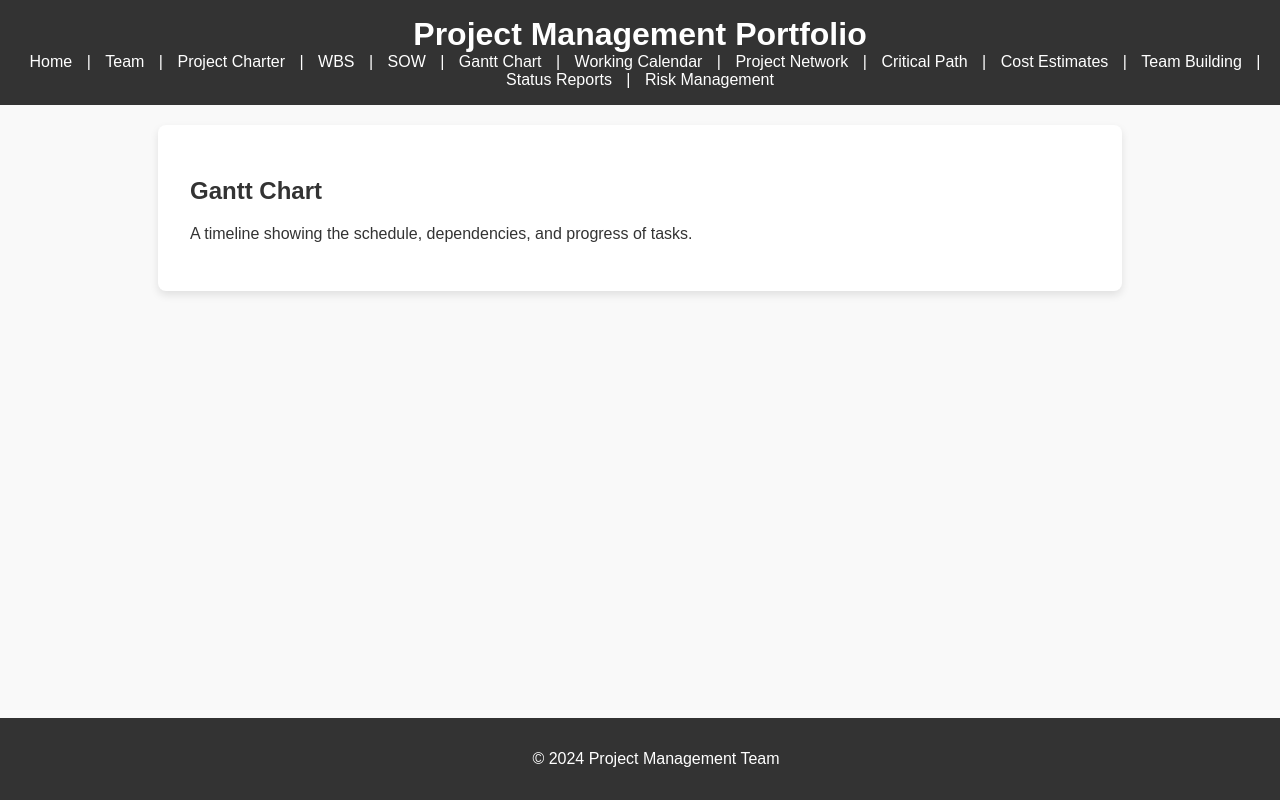
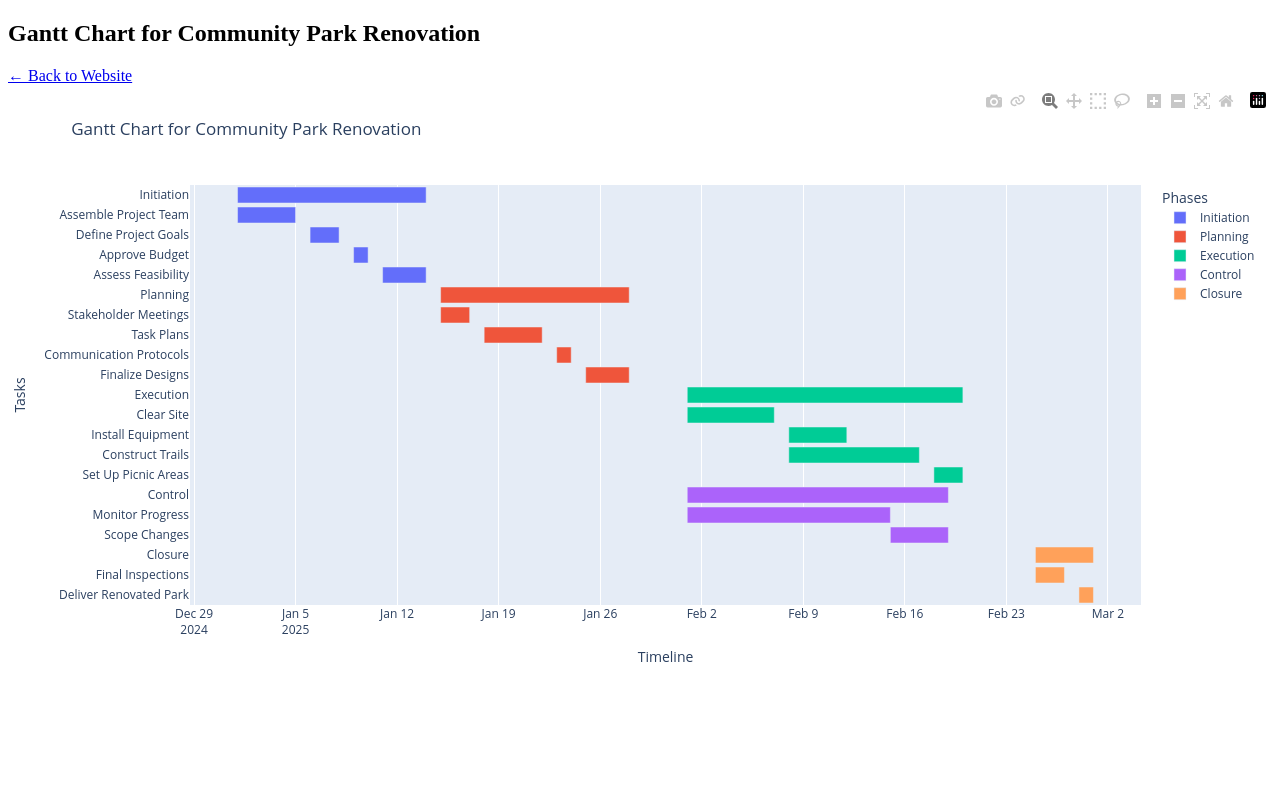
Before and after one commit to ninjashark121/project-management-final, a Flask app: page /gantt-chart in a window 1280 px wide. Run offline with Flask 3, Linux system fonts and the light colour scheme; some libraries are stand-ins or nearby versions.

Commit message:
commit 11?

```diff
--- a/app/app.py
+++ b/app/app.py
@@ -88,10 +88,66 @@
     return render_template('sow.html')
 
 
+import pandas as pd
+import plotly.express as px
+from flask import Markup
+
 # Route: Gantt Chart
 @app.route('/gantt-chart')
 def gantt_chart():
-    return render_template('gantt.html')
+    # Task Data for Gantt Chart
+    data = [
+        {"Task": "Initiation", "Start": "2025-01-01", "Finish": "2025-01-14", "Resource": "Initiation"},
+        {"Task": "Assemble Project Team", "Start": "2025-01-01", "Finish": "2025-01-05", "Resource": "Initiation"},
+        {"Task": "Define Project Goals", "Start": "2025-01-06", "Finish": "2025-01-08", "Resource": "Initiation"},
+        {"Task": "Approve Budget", "Start": "2025-01-09", "Finish": "2025-01-10", "Resource": "Initiation"},
+        {"Task": "Assess Feasibility", "Start": "2025-01-11", "Finish": "2025-01-14", "Resource": "Initiation"},
+        {"Task": "Planning", "Start": "2025-01-15", "Finish": "2025-01-28", "Resource": "Planning"},
+        {"Task": "Stakeholder Meetings", "Start": "2025-01-15", "Finish": "2025-01-17", "Resource": "Planning"},
+        {"Task": "Task Plans", "Start": "2025-01-18", "Finish": "2025-01-22", "Resource": "Planning"},
+        {"Task": "Communication Protocols", "Start": "2025-01-23", "Finish": "2025-01-24", "Resource": "Planning"},
+        {"Task": "Finalize Designs", "Start": "2025-01-25", "Finish": "2025-01-28", "Resource": "Planning"},
+        {"Task": "Execution", "Start": "2025-02-01", "Finish": "2025-02-20", "Resource": "Execution"},
+        {"Task": "Clear Site", "Start": "2025-02-01", "Finish": "2025-02-07", "Resource": "Execution"},
+        {"Task": "Install Equipment", "Start": "2025-02-08", "Finish": "2025-02-12", "Resource": "Execution"},
+        {"Task": "Construct Trails", "Start": "2025-02-08", "Finish": "2025-02-17", "Resource": "Execution"},
+        {"Task": "Set Up Picnic Areas", "Start": "2025-02-18", "Finish": "2025-02-20", "Resource": "Execution"},
+        {"Task": "Control", "Start": "2025-02-01", "Finish": "2025-02-19", "Resource": "Control"},
+        {"Task": "Monitor Progress", "Start": "2025-02-01", "Finish": "2025-02-15", "Resource": "Control"},
+        {"Task": "Scope Changes", "Start": "2025-02-15", "Finish": "2025-02-19", "Resource": "Control"},
+        {"Task": "Closure", "Start": "2025-02-25", "Finish": "2025-03-01", "Resource": "Closure"},
+        {"Task": "Final Inspections", "Start": "2025-02-25", "Finish": "2025-02-27", "Resource": "Closure"},
+        {"Task": "Deliver Renovated Park", "Start": "2025-02-28", "Finish": "2025-03-01", "Resource": "Closure"}
+    ]
+
+    # Create DataFrame
+    df = pd.DataFrame(data)
+
+    # Create Gantt Chart
+    fig = px.timeline(
+        df,
+        x_start="Start",
+        x_end="Finish",
+        y="Task",
+        color="Resource",
+        title="Gantt Chart for Community Park Renovation",
+        labels={"Task": "Tasks", "Resource": "Phases"}
+    )
+
+    fig.update_layout(
+        xaxis_title="Timeline",
+        yaxis_title="Tasks",
+        xaxis=dict(showgrid=True),
+        yaxis=dict(autorange="reversed"),
+        bargap=0.2,
+        height=600
+    )
+
+    # Convert plot to HTML
+    gantt_chart_html = fig.to_html(full_html=False)
+
+    return render_template('gantt_chart.html', gantt_chart=Markup(gantt_chart_html))
+
 
 
 # Route: Working Calendar
--- a/app/static/css/style.css
+++ b/app/static/css/style.css
@@ -357,3 +357,18 @@
 body {
     overflow-x: auto;
 }
+
+
+.back-button {
+    display: inline-block;
+    background-color: #4CAF50; /* Green background */
+    color: white;
+    padding: 10px 20px;
+    text-decoration: none;
+    font-size: 16px;
+    border-radius: 5px;
+}
+
+.back-button:hover {
+    background-color: #45a049; /* Darker green on hover */
+}
--- a/app/templates/gantt_chart.html
+++ b/app/templates/gantt_chart.html
@@ -5,16 +5,16 @@
     <title>Gantt Chart</title>
     <!-- Include Plotly.js -->
     <script src="https://cdn.plot.ly/plotly-latest.min.js"></script>
-    <!-- Include CSS for styling -->
+    <!-- Optional: Include CSS -->
     <link rel="stylesheet" href="{{ url_for('static', filename='style.css') }}">
 </head>
 <body>
-    <!-- Navigation Button -->
+    <h2>Gantt Chart for Community Park Renovation</h2>
+
+    <!-- Back to Website Button -->
     <div class="navigation">
         <a href="{{ url_for('index') }}" class="back-button">← Back to Website</a>
     </div>
-
-    <h2>Gantt Chart for Community Park Renovation</h2>
 
     <!-- Embed the Gantt chart -->
     {{ gantt_chart | safe }}
--- a/events.json
+++ b/events.json
@@ -1 +1 @@
-[{"date": "2024-12-11", "title": "12", "description": "this is really cool event that is of the utmost importance"}, {"date": "2024-12-18", "title": "12", "description": "this is another event that is extremely important to the final project."}, {"date": "2024-12-26", "title": "12", "description": "12"}, {"date": "2024-12-14", "title": "12", "description": "12"}]
+[{"date": "2024-12-11", "title": "12", "description": "this is really cool event that is of the utmost importance"}, {"date": "2024-12-18", "title": "12", "description": "this is another event that is extremely important to the final project."}, {"date": "2024-12-26", "title": "12", "description": "12"}, {"date": "2024-12-14", "title": "12", "description": "12"}, {"date": "2024-12-11", "title": "11234", "description": "243124"}]
```
